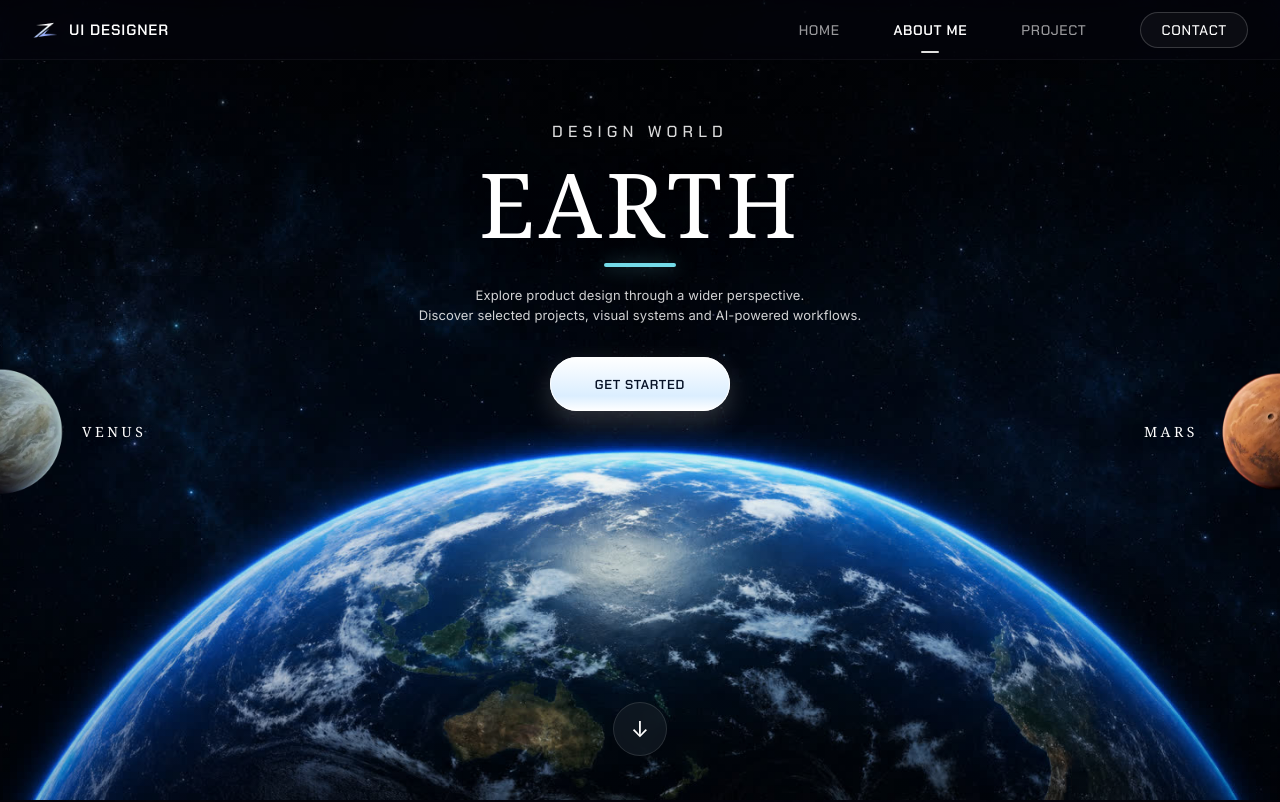
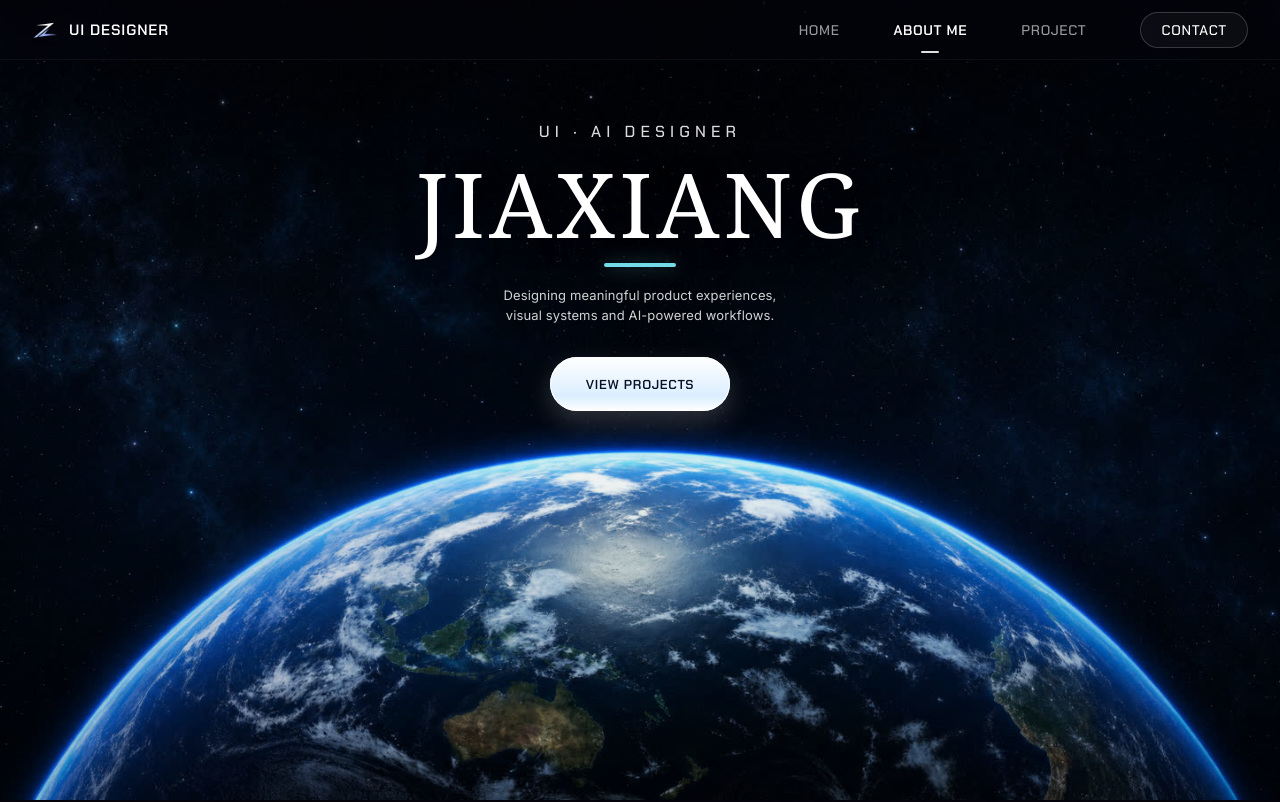
Before and after one commit to zyuqing167-creator/yuqing, a React (Vite) app: page / in a window 1280 px wide. Shown: the top 802 px of the page. Built offline with nearby package versions, Linux system fonts and the light colour scheme.

Commit message:
Simplify hero interactions for stable portfolio launch

```diff
--- a/src/main.jsx
+++ b/src/main.jsx
@@ -13,7 +13,6 @@ function App() {
   const [activeSection, setActiveSection] = useState('home')
   const [isDesktopHero] = useState(() => window.matchMedia('(min-width: 901px)').matches)
   const [heroVideoReady, setHeroVideoReady] = useState(false)
-  const [activeHeroPlanet, setActiveHeroPlanet] = useState('earth')
   const projectScrollPosition = useRef(0)
   const projectIcons = [assetPath('portfolio-assets/icons/03-project-02.png'), assetPath('portfolio-assets/icons/03-project-03.png')]
   const projectData = [
@@ -22,13 +21,6 @@ function App() {
     { title: 'Web Official Site Design', folder: 'web', count: 6 },
     { title: 'Operation Visual Design', folder: 'visual', count: 6 },
   ]
-  const heroPlanets = {
-    earth: { name: 'EARTH', poster: 'earth-poster.jpg', cutout: 'earth.webp', description: <>Explore product design through a wider perspective.<br />Discover selected projects, visual systems and AI-powered workflows.</> },
-    venus: { name: 'VENUS', poster: 'venus-poster.jpg', cutout: 'venus.webp', description: <>Shape visual systems with clarity and character.<br />Explore interface decisions, interaction details and creative direction.</> },
-    mars: { name: 'MARS', poster: 'mars-poster.jpg', cutout: 'mars.webp', description: <>Turn ambitious ideas into practical digital experiences.<br />Discover product thinking, AI workflows and design exploration.</> },
-  }
-  const activeHero = heroPlanets[activeHeroPlanet]
-  const sideHeroPlanets = Object.keys(heroPlanets).filter(planet => planet !== activeHeroPlanet)
   const copy = async (text, label) => {
     await navigator.clipboard?.writeText(text)
     setCopyMessage(`${label} 已复制`)
@@ -79,21 +71,18 @@ function App() {
       </header>
       <main className="portfolio">
         <section className="hero" id="home" aria-label="首页">
-          <img className="hero-poster" key={activeHero.poster} src={assetPath(`web-assets/space-hero/${activeHero.poster}`)} alt="" fetchPriority="high" decoding="async" />
-          {isDesktopHero && activeHeroPlanet === 'earth' && <video className={`hero-video${heroVideoReady ? ' is-ready' : ''}`} autoPlay muted loop playsInline preload="metadata" poster={assetPath('web-assets/space-hero/earth-poster.jpg')} onCanPlay={() => setHeroVideoReady(true)}>
+          <img className="hero-poster" src={assetPath('web-assets/space-hero/earth-poster.jpg')} alt="" fetchPriority="high" decoding="async" />
+          {isDesktopHero && <video className={`hero-video${heroVideoReady ? ' is-ready' : ''}`} autoPlay muted loop playsInline preload="metadata" poster={assetPath('web-assets/space-hero/earth-poster.jpg')} onCanPlay={() => setHeroVideoReady(true)}>
             <source src={`${assetPath('web-assets/space-hero/earth.mp4')}?v=2`} type="video/mp4" />
           </video>}
           <div className="hero-veil" />
           <div className="hero-content earth-content">
-            <span className="hero-eyebrow">DESIGN WORLD</span>
-            <h1>{activeHero.name}</h1>
+            <span className="hero-eyebrow">UI · AI DESIGNER</span>
+            <h1>JIAXIANG</h1>
             <span className="hero-rule" aria-hidden="true" />
-            <p>{activeHero.description}</p>
-            <a className="explore" href="#project">GET STARTED</a>
+            <p>Designing meaningful product experiences,<br />visual systems and AI-powered workflows.</p>
+            <a className="explore" href="#project">VIEW PROJECTS</a>
           </div>
-          <button className="hero-planet-link hero-planet-left" type="button" onClick={() => setActiveHeroPlanet(sideHeroPlanets[0])} aria-label={`切换到 ${heroPlanets[sideHeroPlanets[0]].name}`}><img src={assetPath(`web-assets/space-hero/${heroPlanets[sideHeroPlanets[0]].cutout}`)} alt="" /><span>{heroPlanets[sideHeroPlanets[0]].name}</span></button>
-          <button className="hero-planet-link hero-planet-right" type="button" onClick={() => setActiveHeroPlanet(sideHeroPlanets[1])} aria-label={`切换到 ${heroPlanets[sideHeroPlanets[1]].name}`}><span>{heroPlanets[sideHeroPlanets[1]].name}</span><img src={assetPath(`web-assets/space-hero/${heroPlanets[sideHeroPlanets[1]].cutout}`)} alt="" /></button>
-          <a className="hero-scroll" href="#about" aria-label="向下查看个人经历"><span>↓</span></a>
       </section>
 
       <section className="about section-shell" id="about" style={{ backgroundImage: `linear-gradient(rgba(6,5,16,.05),rgba(6,5,16,.1)),url("${assetPath('web-assets/about-bg.jpg')}")` }}>
--- a/src/style.css
+++ b/src/style.css
@@ -298,11 +298,10 @@ html,body,#root{width:100%;max-width:100%;overflow-x:hidden}
 .earth-content .hero-rule{width:72px;margin-top:clamp(18px,2.3vh,27px)}
 .earth-content p{margin-top:clamp(17px,2.2vh,25px);font-size:clamp(13px,.92vw,16px);line-height:1.55}
 .earth-content .explore{display:inline-flex;margin-top:clamp(30px,4vh,44px);min-width:180px;height:54px;padding:0 28px;font-size:13px}
-.hero-planet-link{position:absolute;z-index:3;top:46%;display:flex;align-items:center;gap:18px;padding:0;border:0;background:none;color:#fff;font:400 clamp(14px,1.1vw,18px)/1 Georgia,serif;letter-spacing:.25em;text-shadow:0 2px 12px rgba(0,0,0,.6);cursor:pointer}
-.hero-planet-link img{display:block;width:clamp(100px,10vw,170px);height:auto;transition:transform .35s cubic-bezier(.22,1,.36,1)}
-.hero-planet-link:hover img{transform:scale(1.06)}
-.hero-planet-left{left:clamp(-86px,-5vw,-48px)}
-.hero-planet-right{right:clamp(-86px,-5vw,-48px)}
+.earth-content .explore{position:relative;transform:translateZ(0);transition:transform .42s cubic-bezier(.2,1.55,.35,1),box-shadow .3s ease}
+.earth-content .explore::before,.earth-content .explore::after{display:none}
+.earth-content .explore:hover{transform:translateY(-2px) scale(1.045);box-shadow:0 12px 28px rgba(0,0,0,.2),inset 0 0 0 1px #fff}
+.earth-content .explore:active{transform:translateY(0) scale(.985);transition-duration:.12s}
 .hero-scroll{bottom:5.5%;background:rgba(20,28,38,.68)}
 @media(max-width:900px){
   .hero-poster{object-position:center}
@@ -312,9 +311,6 @@ html,body,#root{width:100%;max-width:100%;overflow-x:hidden}
   .earth-content .hero-rule{margin-top:18px;width:58px}
   .earth-content p{max-width:330px;margin-top:18px;font-size:13px}
   .earth-content .explore{margin-top:28px;min-width:168px;height:50px}
-  .hero-planet-link{top:50%;gap:8px;font-size:12px;letter-spacing:.18em}
-  .hero-planet-link img{width:92px}
-  .hero-planet-left{left:-58px}.hero-planet-right{right:-58px}
 }
 
 /* React Bits-inspired dot field for otherwise empty dark areas. */
```
